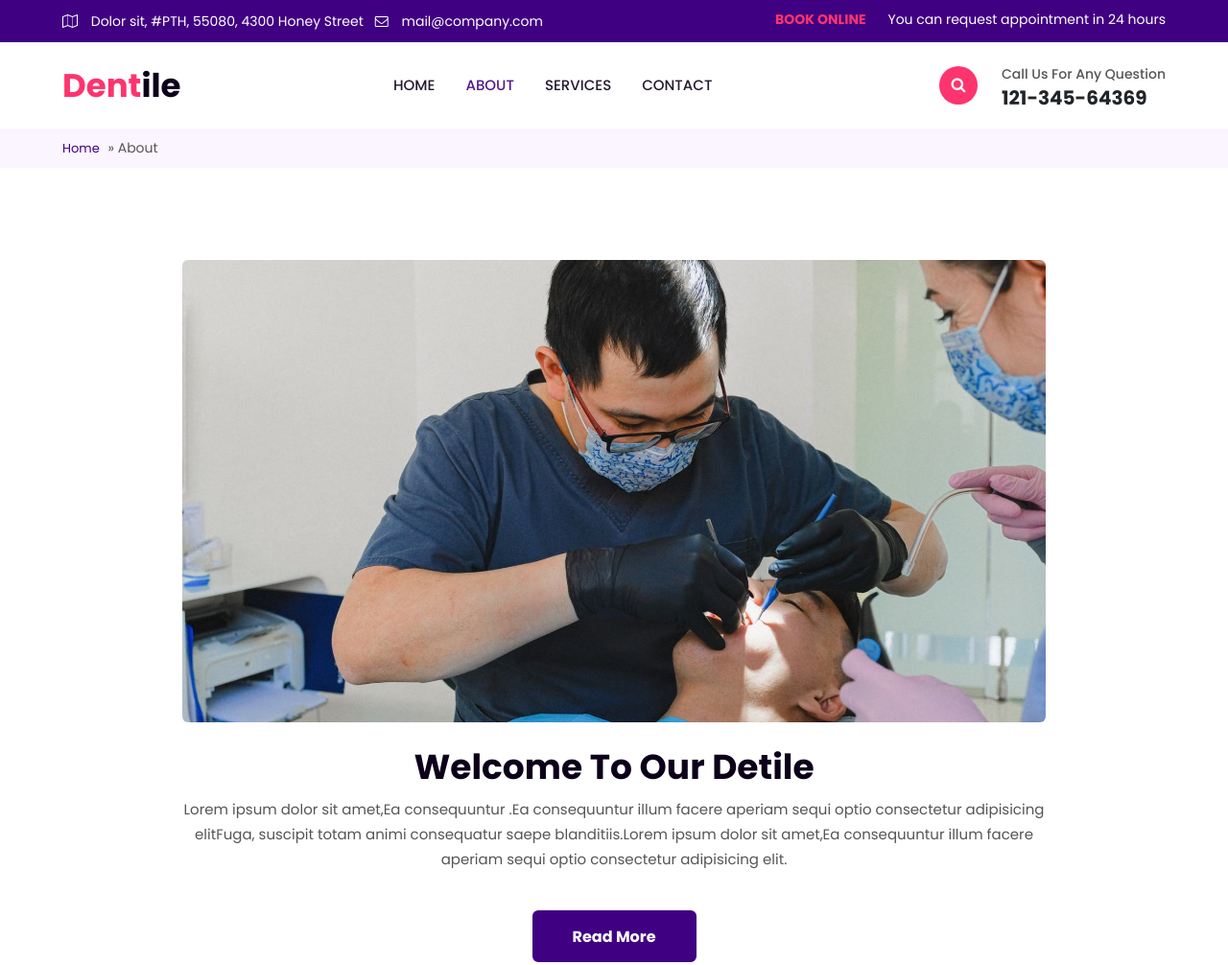
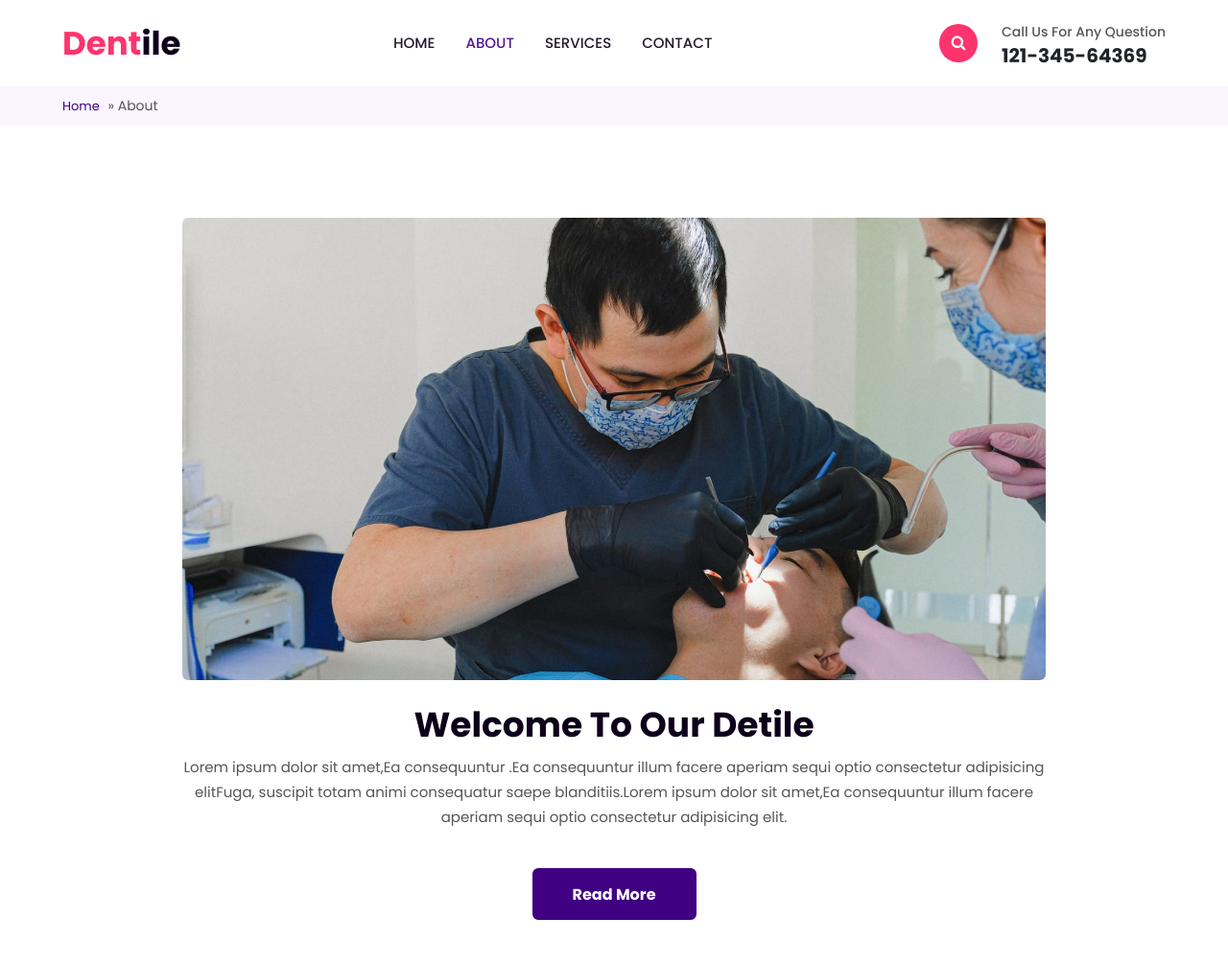
Before and after one commit to 1234-aka/finalpro, a plain HTML site: page about.html in a window 1280 px wide. Shown: the top 1006 px of the page at 96% size. Drawn offline with Linux system fonts and the light colour scheme.

Commit message:
second commit

```diff
--- a/about.html
+++ b/about.html
@@ -19,33 +19,7 @@ Author URL: http://w3layouts.com
 </head>
 
 <body>
-	<!--w3l-header-->
-	<section class="w3l-top-header-content">
-		<div class="hny-top-menu">
-			<div class="container">
-				<div class="row">
-					<div class="top-left col-lg-6">
-						<ul class="accounts">
-							<li class="top_li"><span class="fa fa-map-o"></span> <a href="#">Dolor sit, #PTH, 55080,
-									4300 Honey Street</a>
-							</li>
-							<li class="top_li mr-lg-0"><span class="fa fa-envelope-o"></span> <a
-									href="mailto:mail@company.com" class="mail"> mail@company.com</a>
 
-							</li>
-						</ul>
-					</div>
-					<div class="social-top col-lg-6 mt-lg-0 mt-sm-3">
-						<div class="top-bar-text"><a class="bk-button" href="#">BOOK ONLINE </a> You can
-							request appointment in 24 hours</div>
-					</div>
-
-				</div>
-			</div>
-		</div>
-	</section>
-	<!--//top-header-content-->
-	<!--w3l-header-->
 	<header class="w3l-header-nav">
 		<!--/nav-->
 		<nav class="navbar navbar-expand-lg navbar-light px-lg-0 py-0 px-3 stroke">
```
Also changed, not shown: contact.html (+0 -25 lines).
